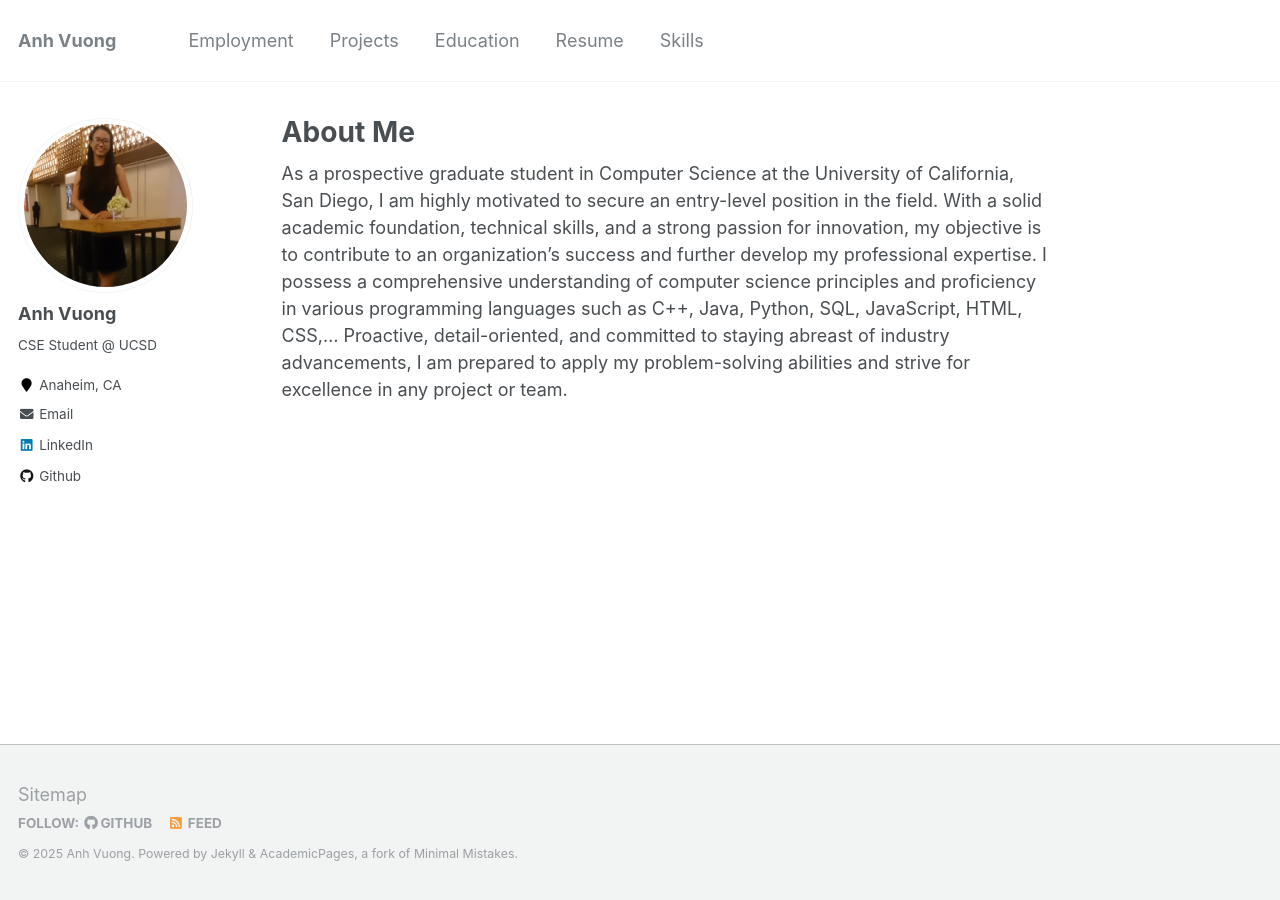
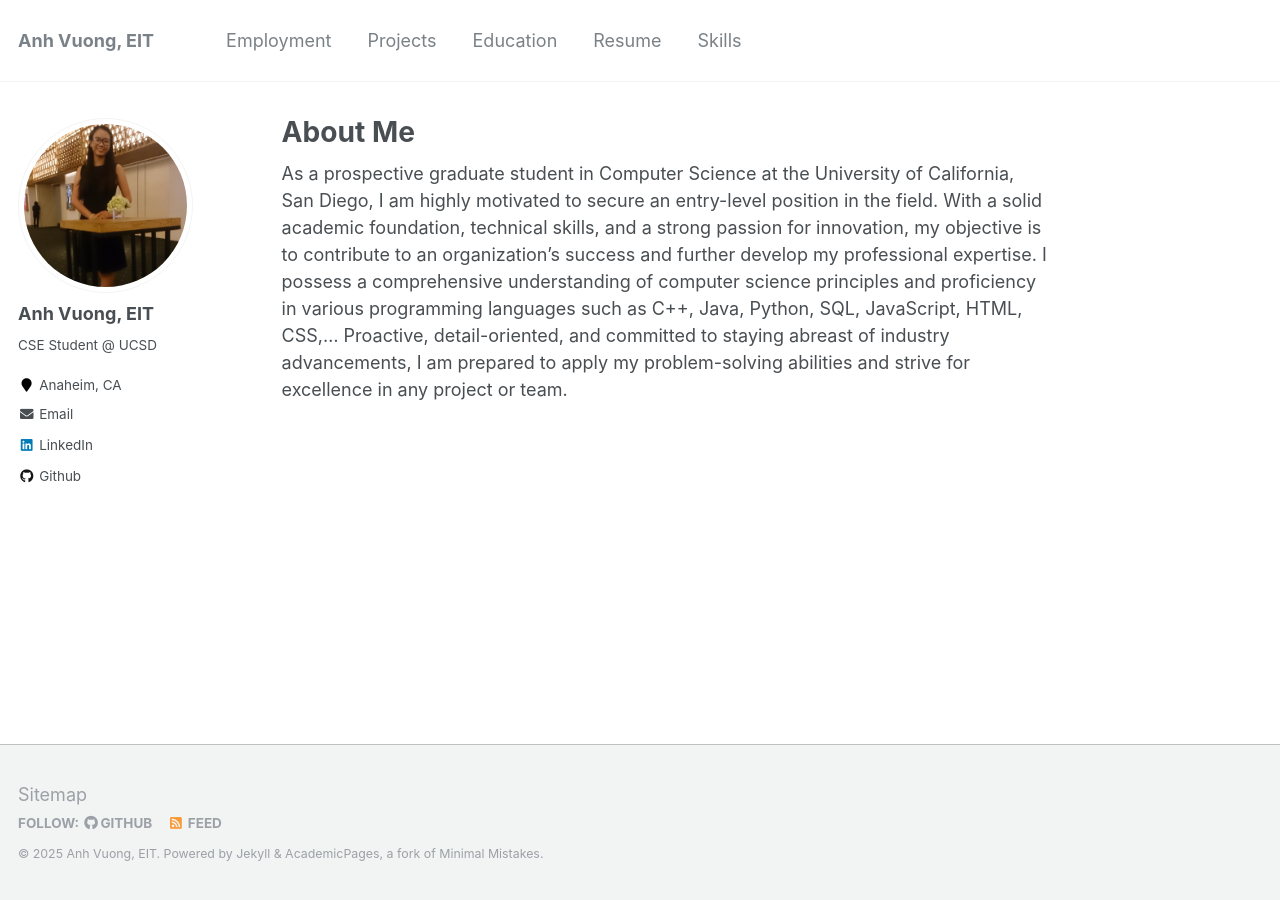
Before and after one commit to ahvuong/ahvuong.github.io, a Jekyll site: the page built from _pages/about.md, in a window 1280 px wide. Built offline with Jekyll 4.4.1, drawn with Linux system fonts in a browser that asks for light colours.

Commit message:
Update Cert.

```diff
--- a/_config.yml
+++ b/_config.yml
@@ -7,9 +7,9 @@
 
 # Site Settings
 locale                   : "en-US"
-title                    : "Anh Vuong"
+title                    : "Anh Vuong, EIT"
 title_separator          : "-"
-name                     : &name "Anh Vuong"
+name                     : &name "Anh Vuong, EIT"
 description              : &description "personal description"
 url                      : https://ahvuong.github.io # the base hostname & protocol for your site e.g. "https://mmistakes.github.io"
 baseurl                  : "" # the subpath of your site, e.g. "/blog"
@@ -80,7 +80,7 @@ analytics:
 
 # Site Author
 author:
-  name             : "Anh Vuong"
+  name             : "Anh Vuong, EIT"
   avatar           : "AV.jpg"
   bio              : "CSE Student @ UCSD"
   location         : "Anaheim, CA"
```
Also changed, not shown: _pages/education.md (+11 -3 lines).
